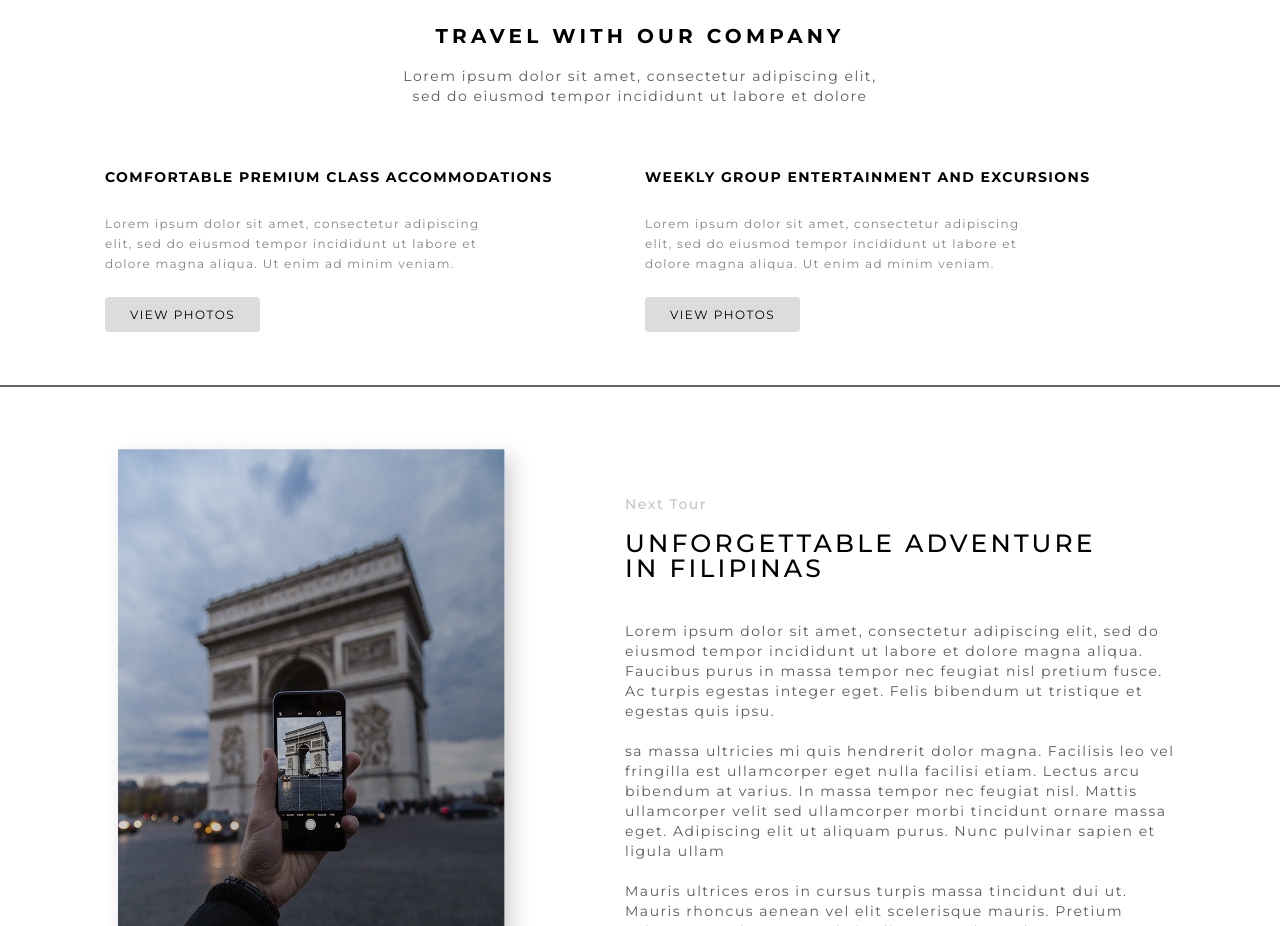
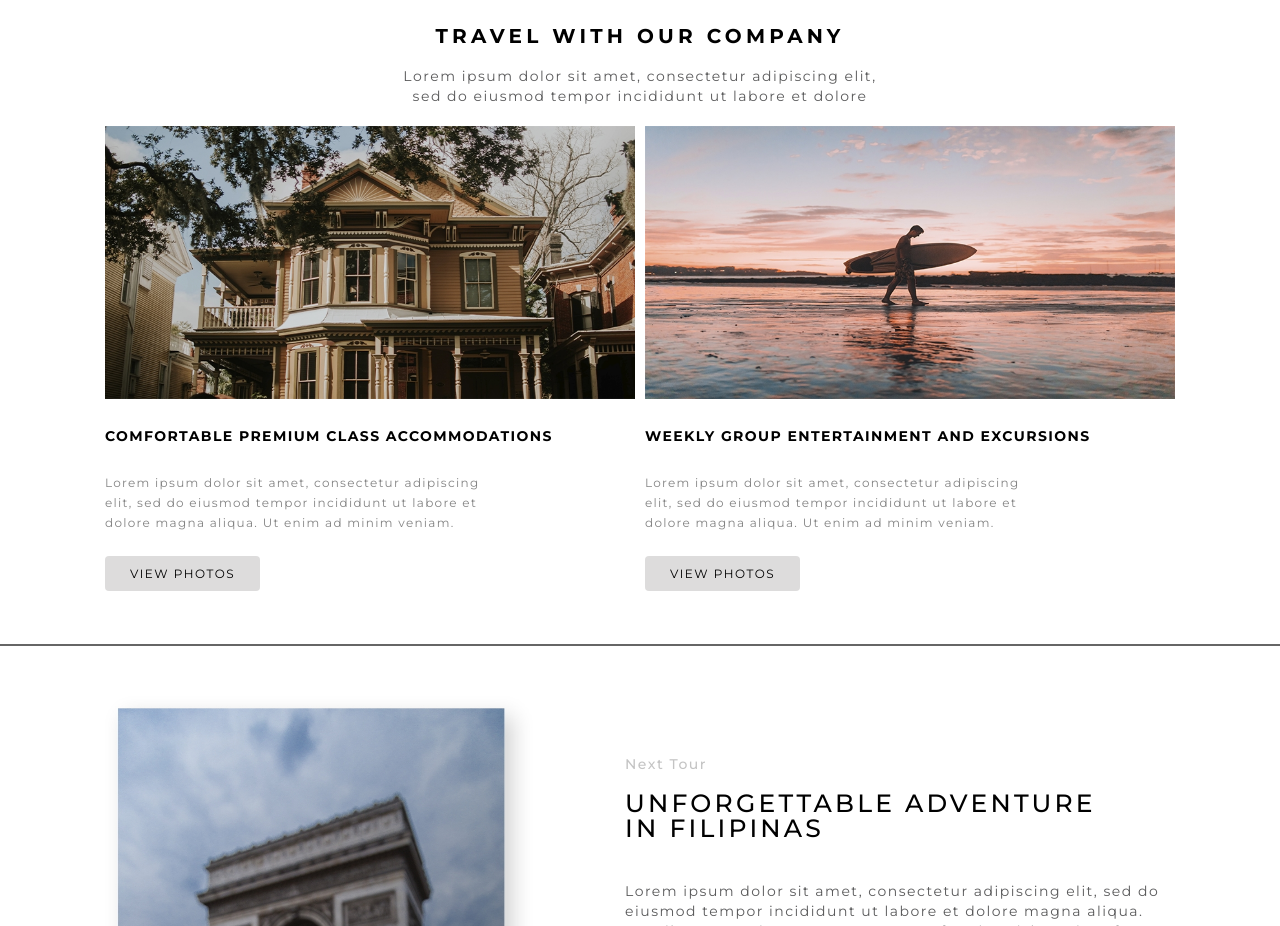
Before and after one commit to Mihail1186/Business-Travel.github.io, a plain HTML site: page index.html in a window 1280 px wide. Shown: the part 1960-2886 px from the top of the page. Drawn offline with nearby package versions, Linux system fonts and the light colour scheme.

Commit message:
убрал точки

```diff
--- a/index.html
+++ b/index.html
@@ -130,7 +130,7 @@
                <div class="company__item">
                   <div class="company__items">
                      <div class="company__items-image">
-                        <img src=".img/image_12.jpg" alt="" class="company__image">
+                        <img src="img/image_12.jpg" alt="" class="company__image">
                      </div>
                      <div class="company__items-title">
                         <h3>COMFORTABLE PREMIUM CLASS ACCOMMODATIONS</h3>
@@ -146,7 +146,7 @@
                   </div>
                   <div class="company__items">
                      <div class="company__items-image">
-                        <img src=".img/image_13.jpg" alt="" class="company__image">
+                        <img src="img/image_13.jpg" alt="" class="company__image">
                      </div>
                      <div class="company__items-title">
                         <h3>WEEKLY GROUP ENTERTAINMENT AND EXCURSIONS</h3>
```
